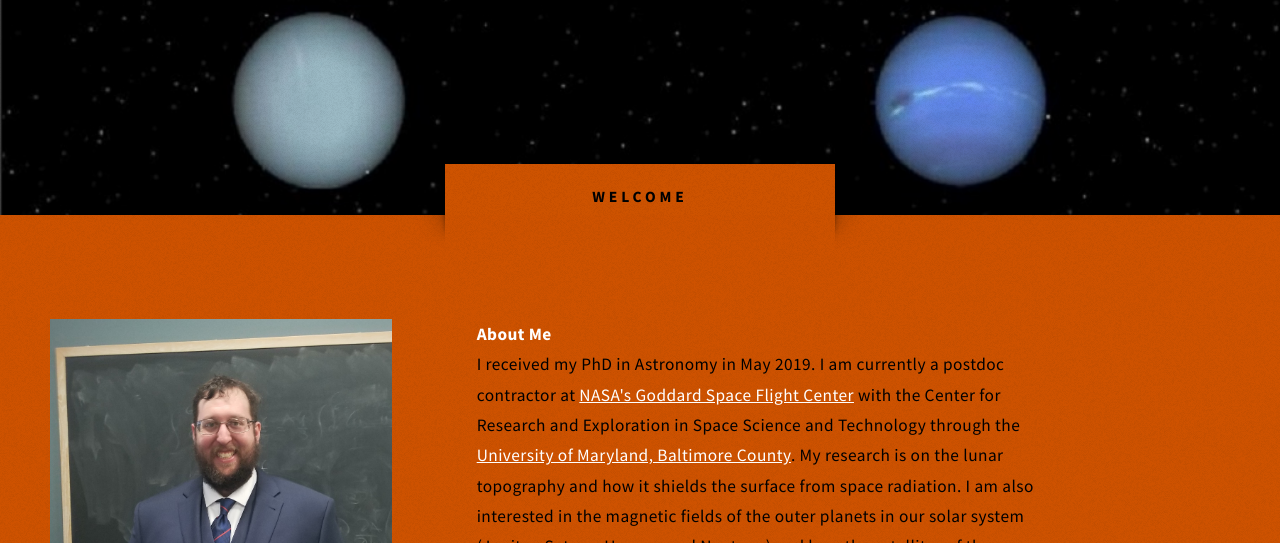
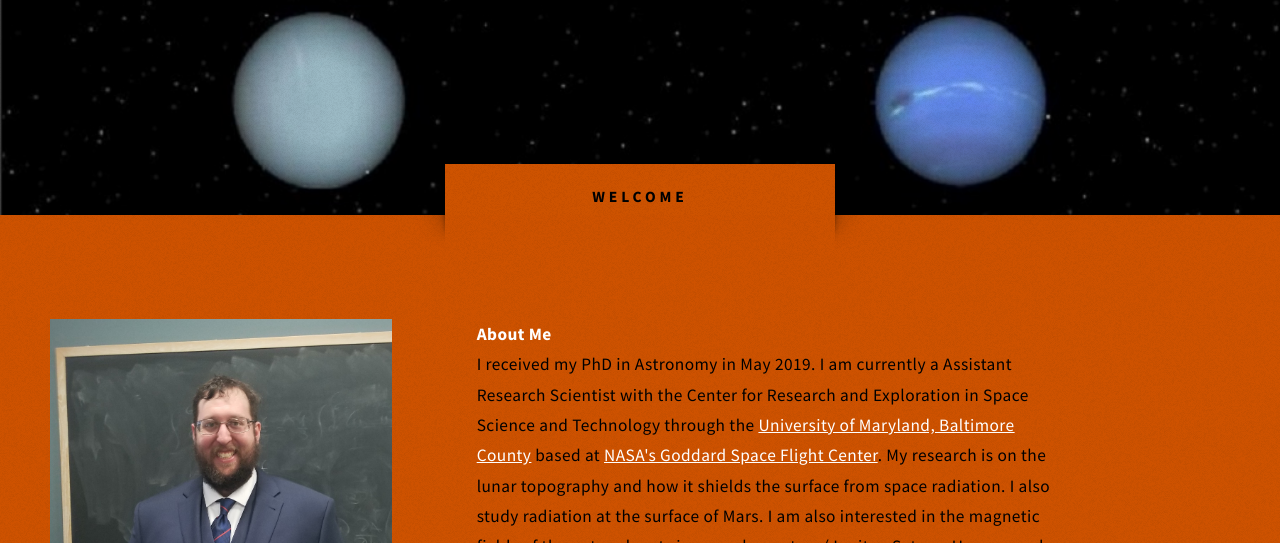
Before and after one commit to phphipps/phphipps.github.io, a plain HTML site: page index.html in a window 1280 px wide. Shown: the part 409-952 px from the top of the page. Drawn offline with Linux system fonts and the light colour scheme.

Commit message:
Updated_all_test_0
Update to all and attempt to change form filling.

```diff
--- a/index.html
+++ b/index.html
@@ -64,10 +64,10 @@
 			     </div>
 				<div class="6u 12u(mobile)">
                 <h1>About Me</h1>
-				<p>I received my PhD in Astronomy in May 2019. I am currently a postdoc contractor at <a href="http://www.nasa.gov/goddard" target="_blank">
-                NASA's Goddard Space Flight Center</a> with the Center for Research and Exploration in Space Science and Technology through
-                the <a href="http://www.umb.edu" target="_blank"> University of Maryland, Baltimore County</a>. My research is on the lunar topography and how it shields the surface
-                from space radiation.
+				<p>I received my PhD in Astronomy in May 2019. I am currently a Assistant Research Scientist with the Center for Research and Exploration in Space Science and Technology through
+                the <a href="http://www.umb.edu" target="_blank"> University of Maryland, Baltimore County</a> based at <a href="http://www.nasa.gov/goddard" target="_blank">
+                NASA's Goddard Space Flight Center</a>. My research is on the lunar topography and how it shields the surface
+                from space radiation. I also study radiation at the surface of Mars.
 				I am also interested in the magnetic fields of the outer planets in our  solar system (Jupiter, Saturn, Uranus, and Neptune) and how
 				the satellites of those planets interact with the planetary magnetic field
 				on the system. </p>
```
Also changed, not shown: Publications.html (+1 -1 lines), Research.html (+3 -6 lines), 2 other files.
